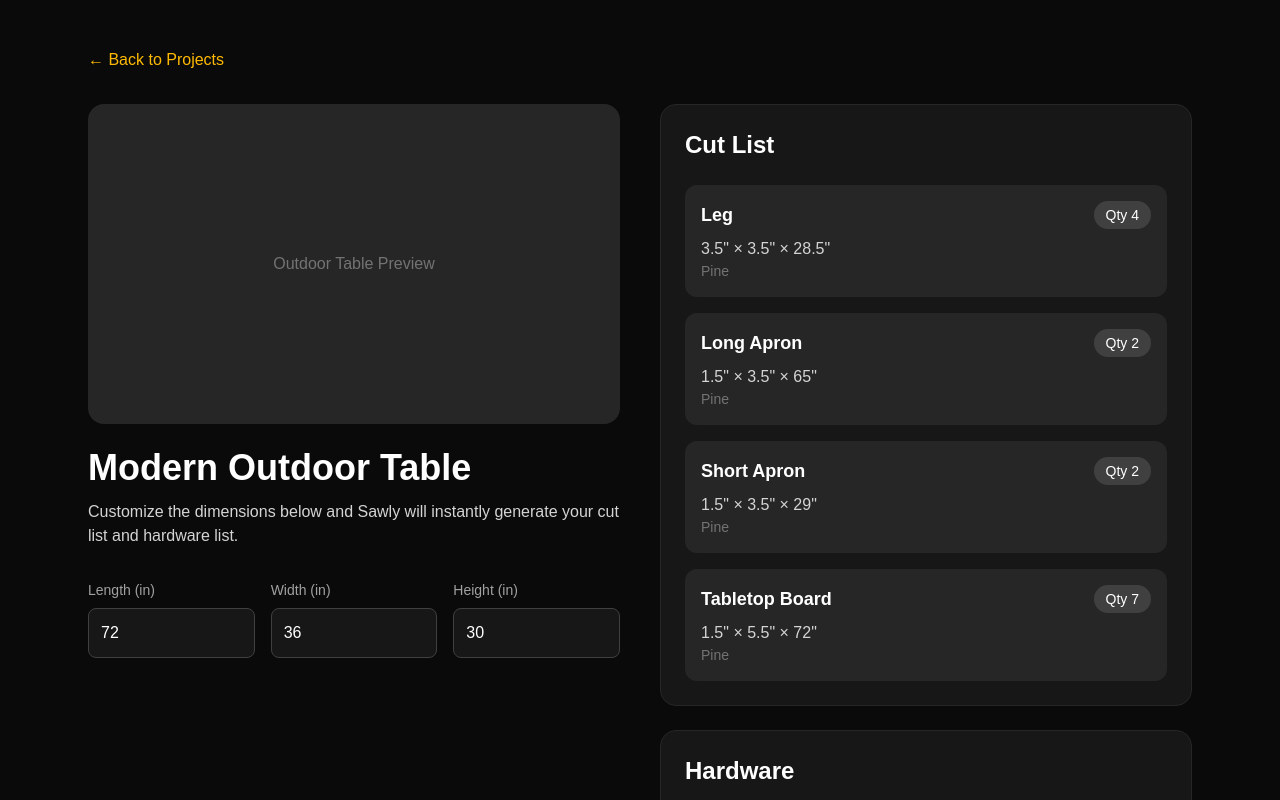
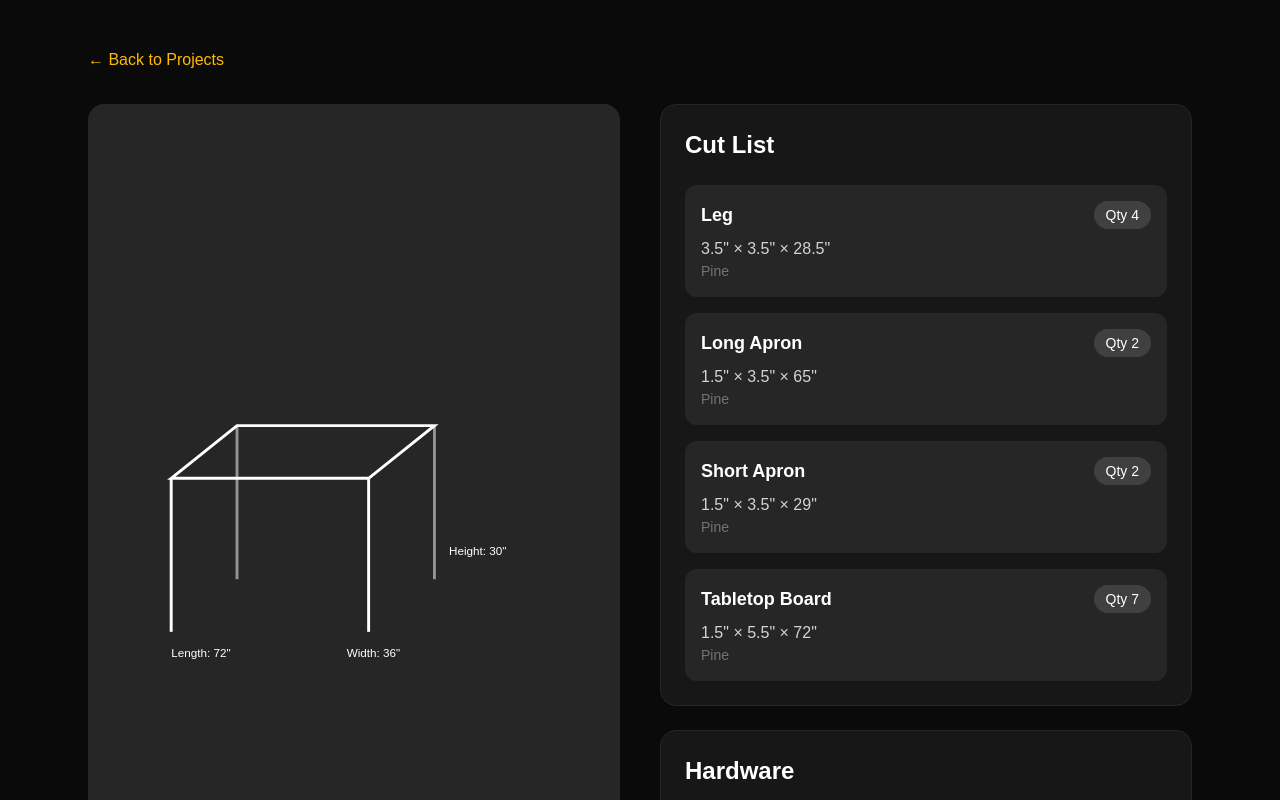
Before and after one commit to mcook2323/Sawly, a Next.js app: page /projects/outdoor-table in a window 1280 px wide. Shown: the top 800 px of the page. Built offline with nearby package versions, Linux system fonts and the light colour scheme.

Commit message:
Fix dimension input editing

```diff
--- a/app/projects/outdoor-table/page.tsx
+++ b/app/projects/outdoor-table/page.tsx
@@ -3,11 +3,16 @@
 import Link from "next/link";
 import { useState } from "react";
 import { generateTablePlan } from "@/calculations/table";
+import { TablePreview } from "@/components/TablePreview";
 
 export default function OutdoorTablePage() {
-  const [length, setLength] = useState(72);
-  const [width, setWidth] = useState(36);
-  const [height, setHeight] = useState(30);
+  const [lengthInput, setLengthInput] = useState("72");
+  const [widthInput, setWidthInput] = useState("36");
+  const [heightInput, setHeightInput] = useState("30");
+
+  const length = Number(lengthInput) || 0;
+  const width = Number(widthInput) || 0;
+  const height = Number(heightInput) || 0;
 
   const plan = generateTablePlan({
     length,
@@ -20,123 +25,85 @@ export default function OutdoorTablePage() {
   return (
     <main className="min-h-screen bg-neutral-950 text-white">
       <div className="mx-auto max-w-6xl px-6 py-12">
-        <Link
-          href="/"
-          className="mb-8 inline-block text-amber-400 hover:text-amber-300"
-        >
+        <Link href="/" className="mb-8 inline-block text-amber-400 hover:text-amber-300">
           ← Back to Projects
         </Link>
 
         <div className="grid gap-10 lg:grid-cols-2">
-          {/* Left Side */}
           <div>
-            <div className="mb-6 h-80 rounded-2xl bg-neutral-800 flex items-center justify-center text-neutral-500">
-              Outdoor Table Preview
-            </div>
+            <TablePreview length={length} width={width} height={height} />
 
-            <h1 className="mb-3 text-4xl font-bold">
-              Modern Outdoor Table
-            </h1>
+            <h1 className="mb-3 mt-6 text-4xl font-bold">Modern Outdoor Table</h1>
 
             <p className="mb-8 text-neutral-300">
-              Customize the dimensions below and Sawly will instantly generate
-              your cut list and hardware list.
+              Customize the dimensions below and Sawly will instantly generate your cut list and hardware list.
             </p>
 
             <div className="grid grid-cols-3 gap-4">
               <div>
-                <label className="mb-2 block text-sm text-neutral-400">
-                  Length (in)
-                </label>
-
+                <label className="mb-2 block text-sm text-neutral-400">Length (in)</label>
                 <input
                   type="number"
-                  value={length}
-                  onChange={(e) => setLength(Number(e.target.value))}
+                  value={lengthInput}
+                  onChange={(e) => setLengthInput(e.target.value)}
                   className="w-full rounded-lg border border-neutral-700 bg-neutral-900 p-3"
                 />
               </div>
 
               <div>
-                <label className="mb-2 block text-sm text-neutral-400">
-                  Width (in)
-                </label>
-
+                <label className="mb-2 block text-sm text-neutral-400">Width (in)</label>
                 <input
                   type="number"
-                  value={width}
-                  onChange={(e) => setWidth(Number(e.target.value))}
+                  value={widthInput}
+                  onChange={(e) => setWidthInput(e.target.value)}
                   className="w-full rounded-lg border border-neutral-700 bg-neutral-900 p-3"
                 />
               </div>
 
               <div>
-                <label className="mb-2 block text-sm text-neutral-400">
-                  Height (in)
-                </label>
-
+                <label className="mb-2 block text-sm text-neutral-400">Height (in)</label>
                 <input
                   type="number"
-                  value={height}
-                  onChange={(e) => setHeight(Number(e.target.value))}
+                  value={heightInput}
+                  onChange={(e) => setHeightInput(e.target.value)}
                   className="w-full rounded-lg border border-neutral-700 bg-neutral-900 p-3"
                 />
               </div>
             </div>
           </div>
 
-          {/* Right Side */}
           <div>
-            <div className="rounded-2xl bg-neutral-900 p-6 border border-neutral-800">
-              <h2 className="mb-6 text-2xl font-bold">
-                Cut List
-              </h2>
+            <div className="rounded-2xl border border-neutral-800 bg-neutral-900 p-6">
+              <h2 className="mb-6 text-2xl font-bold">Cut List</h2>
 
               <div className="space-y-4">
                 {plan.cutList.map((piece) => (
-                  <div
-                    key={piece.name}
-                    className="rounded-xl bg-neutral-800 p-4"
-                  >
+                  <div key={piece.name} className="rounded-xl bg-neutral-800 p-4">
                     <div className="flex items-center justify-between">
-                      <h3 className="font-semibold text-lg">
-                        {piece.name}
-                      </h3>
-
+                      <h3 className="text-lg font-semibold">{piece.name}</h3>
                       <span className="rounded-full bg-neutral-700 px-3 py-1 text-sm">
                         Qty {piece.quantity}
                       </span>
                     </div>
 
                     <p className="mt-2 text-neutral-300">
-                      {piece.thickness}" × {piece.width}" ×{" "}
-                      {piece.length}"
+                      {piece.thickness}" × {piece.width}" × {piece.length}"
                     </p>
 
-                    <p className="text-sm text-neutral-500 capitalize">
-                      {piece.material}
-                    </p>
+                    <p className="text-sm capitalize text-neutral-500">{piece.material}</p>
                   </div>
                 ))}
               </div>
             </div>
 
-            <div className="mt-6 rounded-2xl bg-neutral-900 p-6 border border-neutral-800">
-              <h2 className="mb-4 text-2xl font-bold">
-                Hardware
-              </h2>
+            <div className="mt-6 rounded-2xl border border-neutral-800 bg-neutral-900 p-6">
+              <h2 className="mb-4 text-2xl font-bold">Hardware</h2>
 
               <div className="space-y-3">
                 {plan.hardware.map((item) => (
-                  <div
-                    key={item.name}
-                    className="flex items-center justify-between rounded-lg bg-neutral-800 p-4"
-                  >
+                  <div key={item.name} className="flex items-center justify-between rounded-lg bg-neutral-800 p-4">
                     <span>{item.name}</span>
-
-                    <span className="text-neutral-400">
-                      Qty {item.quantity}
-                    </span>
+                    <span className="text-neutral-400">Qty {item.quantity}</span>
                   </div>
                 ))}
               </div>
--- /dev/null
+++ b/components/TablePreview.tsx
@@ -0,0 +1,83 @@
+interface TablePreviewProps {
+  length: number;
+  width: number;
+  height: number;
+}
+
+export function TablePreview({ length, width, height }: TablePreviewProps) {
+  const previewWidth = Math.min(520, Math.max(260, length * 5));
+  const previewHeight = Math.min(260, Math.max(140, height * 7));
+  const topDepth = Math.min(120, Math.max(60, width * 2));
+
+  return (
+    <div className="flex h-full min-h-96 items-center justify-center rounded-2xl bg-neutral-800 p-8">
+      <svg
+        width="100%"
+        height="100%"
+        viewBox="0 0 640 420"
+        className="max-h-[420px]"
+      >
+        <g transform="translate(70 70)">
+          <polygon
+            points={`0,${topDepth} 90,0 ${previewWidth},0 ${
+              previewWidth - 90
+            },${topDepth}`}
+            fill="none"
+            stroke="white"
+            strokeWidth="4"
+          />
+
+          <line
+            x1="0"
+            y1={topDepth}
+            x2="0"
+            y2={topDepth + previewHeight}
+            stroke="white"
+            strokeWidth="4"
+          />
+
+          <line
+            x1={previewWidth - 90}
+            y1={topDepth}
+            x2={previewWidth - 90}
+            y2={topDepth + previewHeight}
+            stroke="white"
+            strokeWidth="4"
+          />
+
+          <line
+            x1="90"
+            y1="0"
+            x2="90"
+            y2={previewHeight}
+            stroke="white"
+            strokeWidth="4"
+            opacity="0.5"
+          />
+
+          <line
+            x1={previewWidth}
+            y1="0"
+            x2={previewWidth}
+            y2={previewHeight}
+            stroke="white"
+            strokeWidth="4"
+            opacity="0.5"
+          />
+
+          <text x="0" y={topDepth + previewHeight + 35} fill="white">
+            Length: {length}"
+          </text>
+
+          <text x={previewWidth - 120} y={topDepth + previewHeight + 35} fill="white">
+            Width: {width}"
+          </text>
+
+          <text x={previewWidth + 20} y={topDepth + previewHeight / 2} fill="white">
+            Height: {height}"
+          </text>
+        </g>
+      </svg>
+    </div>
+  );
+}
```
